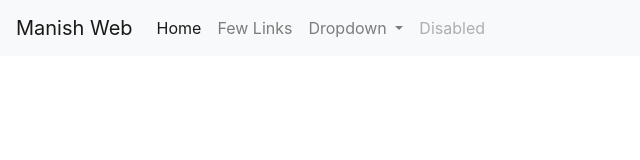
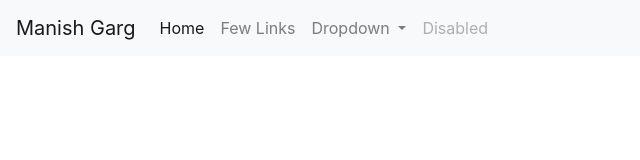
Before and after one commit to manish20garg/DemoRepo, a plain HTML site: page index.html in a window 1280 px wide. Shown: the full height of the page, 0-640 px from the left. Drawn offline with nearby package versions, Linux system fonts and the light colour scheme.

Commit message:
modified html

```diff
--- a/index.html
+++ b/index.html
@@ -12,7 +12,7 @@
   </head>
   <body>
     <nav class="navbar navbar-expand-lg navbar-light bg-light">
-        <a class="navbar-brand" href="#">Manish Web</a>
+        <a class="navbar-brand" href="#">Manish Garg</a>
         <button class="navbar-toggler" type="button" data-toggle="collapse" data-target="#navbarSupportedContent" aria-controls="navbarSupportedContent" aria-expanded="false" aria-label="Toggle navigation">
           <span class="navbar-toggler-icon"></span>
         </button>
```
